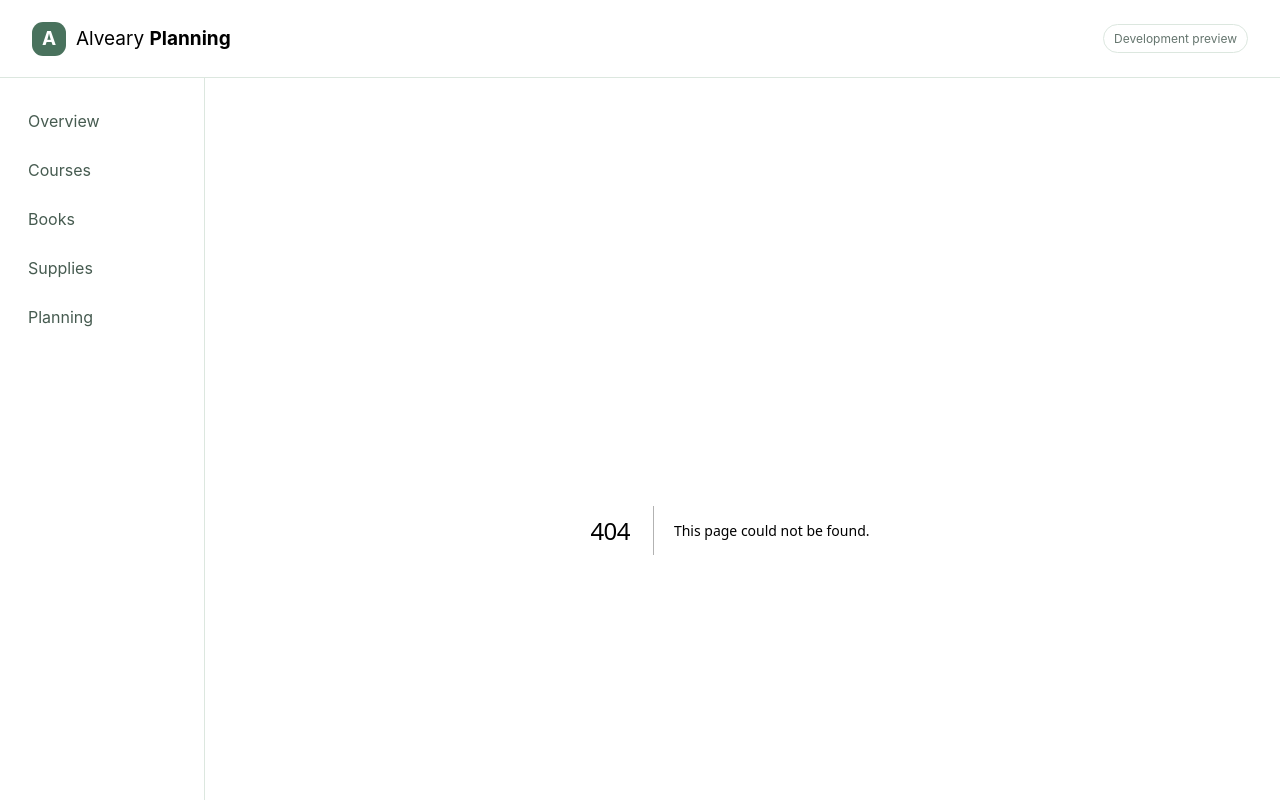
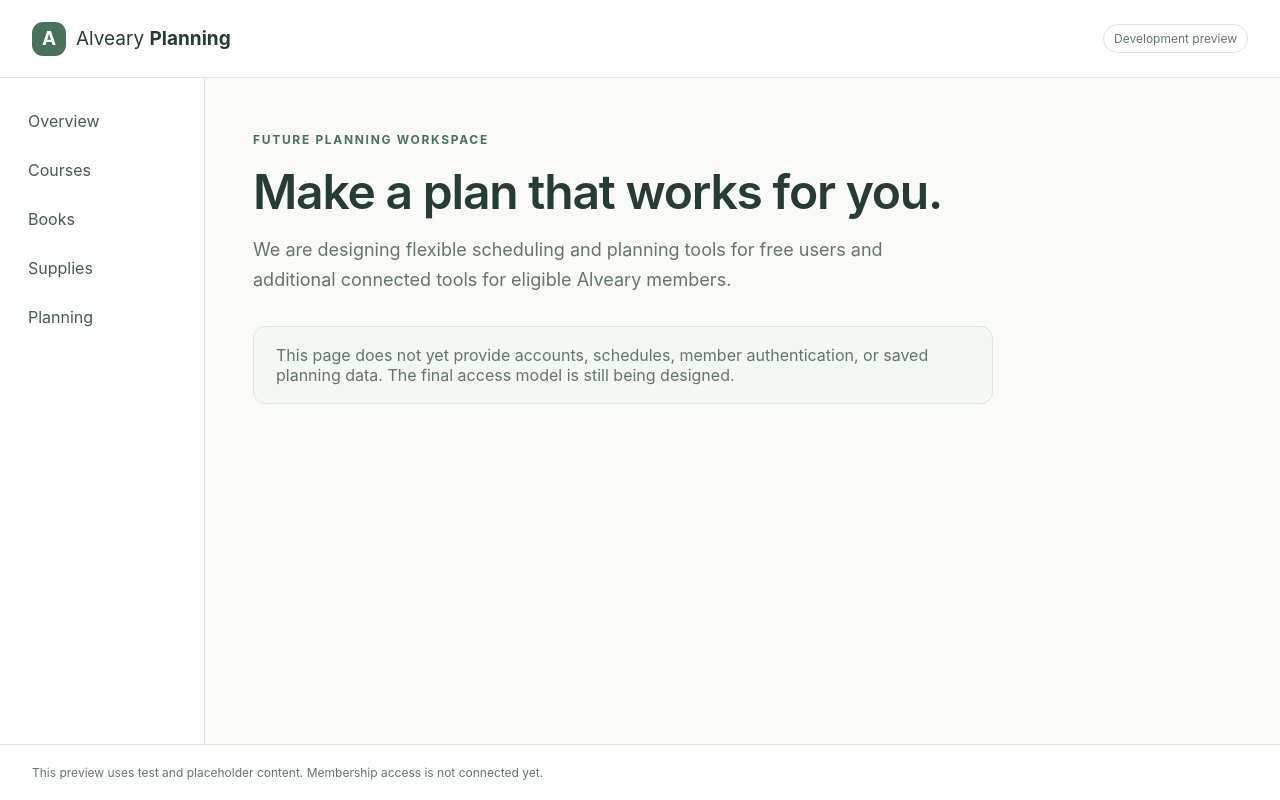
Before and after one commit to kkeel/alveary-planning-app, a Next.js app: page /planning in a window 1280 px wide. Before the commit this address had no page. Shown: the top 800 px of the page. Built offline with nearby package versions, Linux system fonts and the light colour scheme.

Commit message:
Scaffold app/planning/page.tsx for static Next.js foundation

```diff
--- /dev/null
+++ b/app/planning/page.tsx
@@ -0,0 +1,10 @@
+export default function PlanningPage() {
+  return (
+    <>
+      <p className="eyebrow">Future planning workspace</p>
+      <h1>Make a plan that works for you.</h1>
+      <p className="lead">We are designing flexible scheduling and planning tools for free users and additional connected tools for eligible Alveary members.</p>
+      <div className="notice">This page does not yet provide accounts, schedules, member authentication, or saved planning data. The final access model is still being designed.</div>
+    </>
+  );
+}
```
